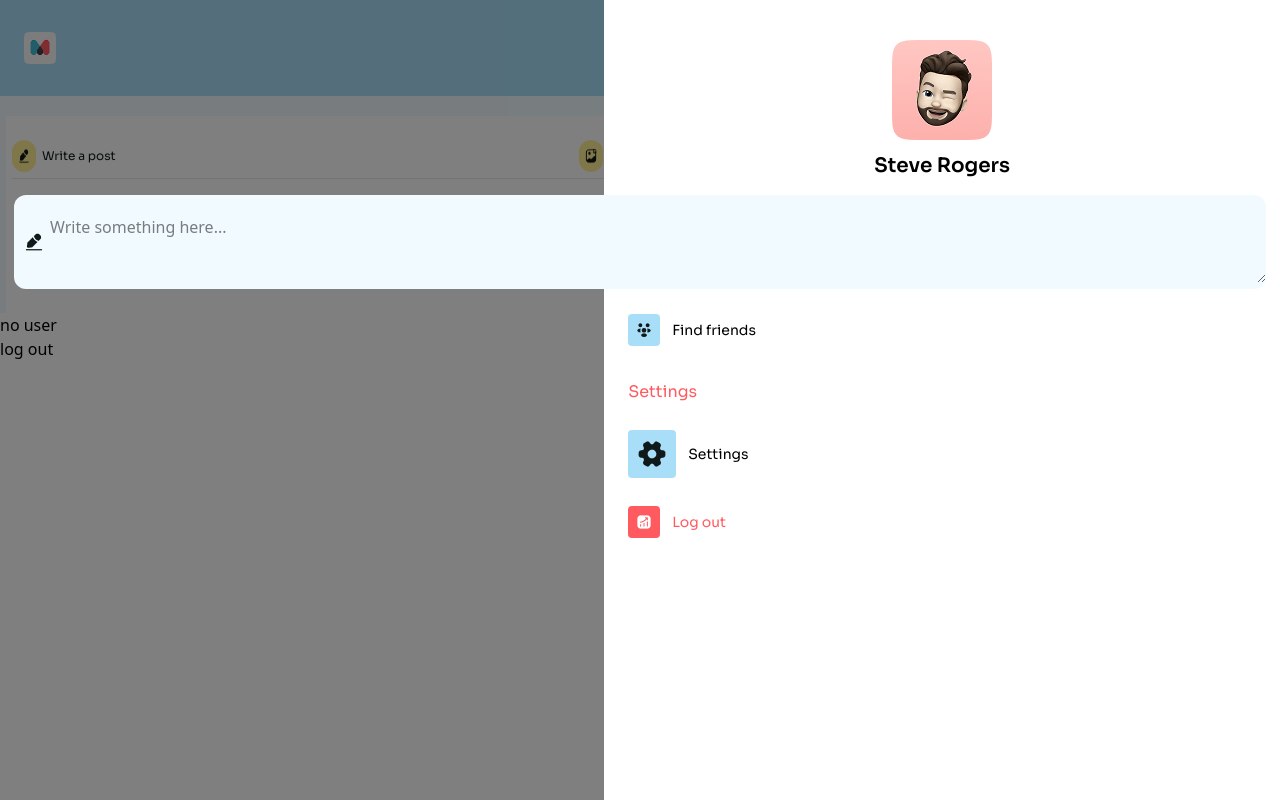
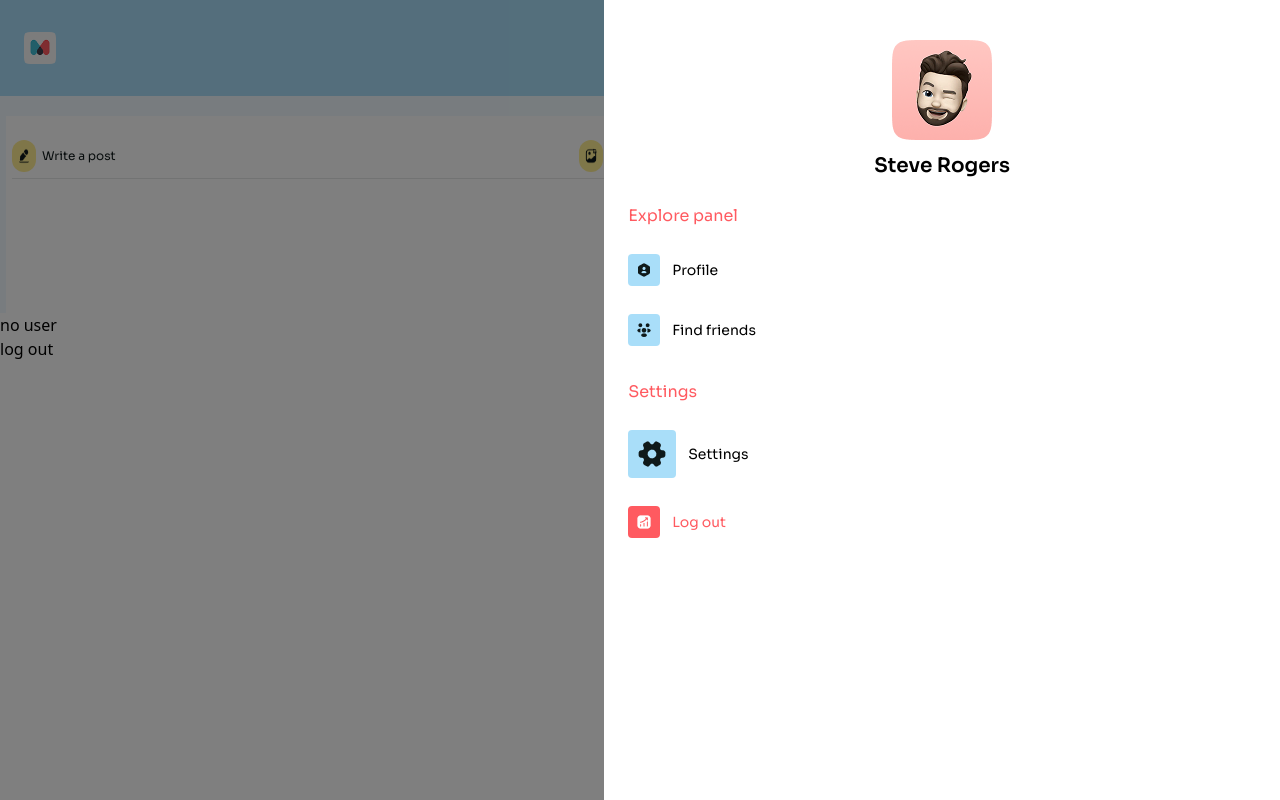
Before and after one commit to MarcioLopes451/trendish, a React (Vite) app: page /trendish/homepage in a window 1280 px wide. Both pictures are taken after a click on the button 1244 px from the left and 48 px from the top of the page. Built offline with nearby package versions, Linux system fonts and the light colour scheme; no server answers.

Commit message:
fix: fixed textarea Z-index issue when Menu is in open state

```diff
--- a/src/pages/Homepage/Homepage Components/CreatePost.tsx
+++ b/src/pages/Homepage/Homepage Components/CreatePost.tsx
@@ -3,7 +3,11 @@ import writePostIcon from "../../../assets/edit-2.png";
 import uploadPhotoIcon from "../../../assets/gallery-add.png";
 import uploadVideoIcon from "../../../assets/video-circle.png";
 
-function CreatePost() {
+type CreatePostProps = {
+  isMenuOpen: boolean;
+};
+
+function CreatePost({ isMenuOpen }: CreatePostProps) {
   return (
     <article className="bg-White mx-1.5 py-6">
       <div className="border-b-Black/10 mx-1.5 flex justify-between border-b-[1px] pb-1.5">
@@ -12,7 +16,9 @@ function CreatePost() {
         <PostActionButton description="Upload video" img={uploadVideoIcon} />
       </div>
 
-      <div className="bg-IceBlue relative mx-2 mt-4 rounded-xl">
+      <div
+        className={`bg-IceBlue relative mx-2 mt-4 rounded-xl ${isMenuOpen && "-z-10"}`}
+      >
         <textarea
           placeholder="Write something here..."
           className="focus:ring-IceBlue w-full py-5 pr-1.5 pl-9 focus:border-transparent focus:ring-2"
--- a/src/pages/Homepage/Homepage.tsx
+++ b/src/pages/Homepage/Homepage.tsx
@@ -9,6 +9,7 @@ import Main from "../../ui/Main";
 function Homepage() {
   const [user, setUser] = useState<string | null>(null);
   const [logout, setLogout] = useState<boolean>(false);
+  const [isMenuOpen, setIsMenuOpen] = useState<boolean>(false);
   const navigate = useNavigate();
 
   useEffect(() => {
@@ -36,8 +37,8 @@ function Homepage() {
 
   return (
     <>
-      <Header />
-      <Main />
+      <Header isMenuOpen={isMenuOpen} setIsMenuOpen={setIsMenuOpen} />
+      <Main isMenuOpen={isMenuOpen} />
 
       <div>
         {/* testing if auth works temp code ! */}
--- a/src/ui/Header.tsx
+++ b/src/ui/Header.tsx
@@ -11,12 +11,15 @@ import profileIcon from "../assets/user-octagon.png";
 import friendsIcon from "../assets/people.png";
 import settingIcon from "../assets/setting-2.png";
 import logOutIcon from "../assets/status-up.png";
-import { doc } from "firebase/firestore";
 
 // MARGIN IN THE X IS 16PX AND MT IS 32PX
 
-function Header() {
-  const [isMenuOpen, setIsMenuOpen] = useState<boolean>(false);
+type HeaderProps = {
+  isMenuOpen: boolean;
+  setIsMenuOpen: (isOpen: boolean) => void;
+};
+
+function Header({ isMenuOpen, setIsMenuOpen }: HeaderProps) {
   const menuRef = useRef<HTMLDivElement | null>(null);
 
   function handleSearch() {
@@ -48,7 +51,7 @@ function Header() {
   }, []);
 
   return (
-    <header className="flex relative bg-LightBlue items-center justify-between px-6 py-8">
+    <header className="bg-LightBlue relative flex items-center justify-between px-6 py-8">
       <button className="h-8 w-8" aria-label="Go to homepage">
         <img src={logoImg} alt="Trendish Logo" />
       </button>
@@ -72,18 +75,18 @@ function Header() {
           <div className="fixed inset-0 bg-black/50"></div>
           <div
             ref={menuRef}
-            className="fixed text-black inset-y-0 font-sora right-0 w-[52.8%] px-6 bg-white overflow-scroll"
+            className="font-sora fixed inset-y-0 right-0 z-10 w-[52.8%] overflow-scroll bg-white px-6 text-black"
           >
             <img
-              className="mt-10 mx-auto"
+              className="mx-auto mt-10"
               src={profileImg}
               alt="Steve Rogers"
             />
-            <h2 className="mt-3.5  leading-6 text-center font-semibold text-xl">
+            <h2 className="mt-3.5 text-center text-xl leading-6 font-semibold">
               Steve Rogers
             </h2>
 
-            <h2 className="mt-7  font-normal text-LightRed leading-5  text-base ">
+            <h2 className="text-LightRed mt-7 text-base leading-5 font-normal">
               Explore panel
             </h2>
 
@@ -100,7 +103,7 @@ function Header() {
               title="Find friends"
             />
 
-            <h2 className="mt-9 text-LightRed font-normal leading-5">
+            <h2 className="text-LightRed mt-9 leading-5 font-normal">
               Settings
             </h2>
 
--- a/src/ui/Main.tsx
+++ b/src/ui/Main.tsx
@@ -1,9 +1,13 @@
 import CreatePost from "../pages/Homepage/Homepage Components/CreatePost";
 
-function Main() {
+type MainProps = {
+  isMenuOpen: boolean;
+};
+
+function Main({ isMenuOpen }: MainProps) {
   return (
-    <main className=" bg-IceBlue pt-5">
-      <CreatePost />
+    <main className="bg-IceBlue pt-5">
+      <CreatePost isMenuOpen={isMenuOpen} />
     </main>
   );
 }
```
